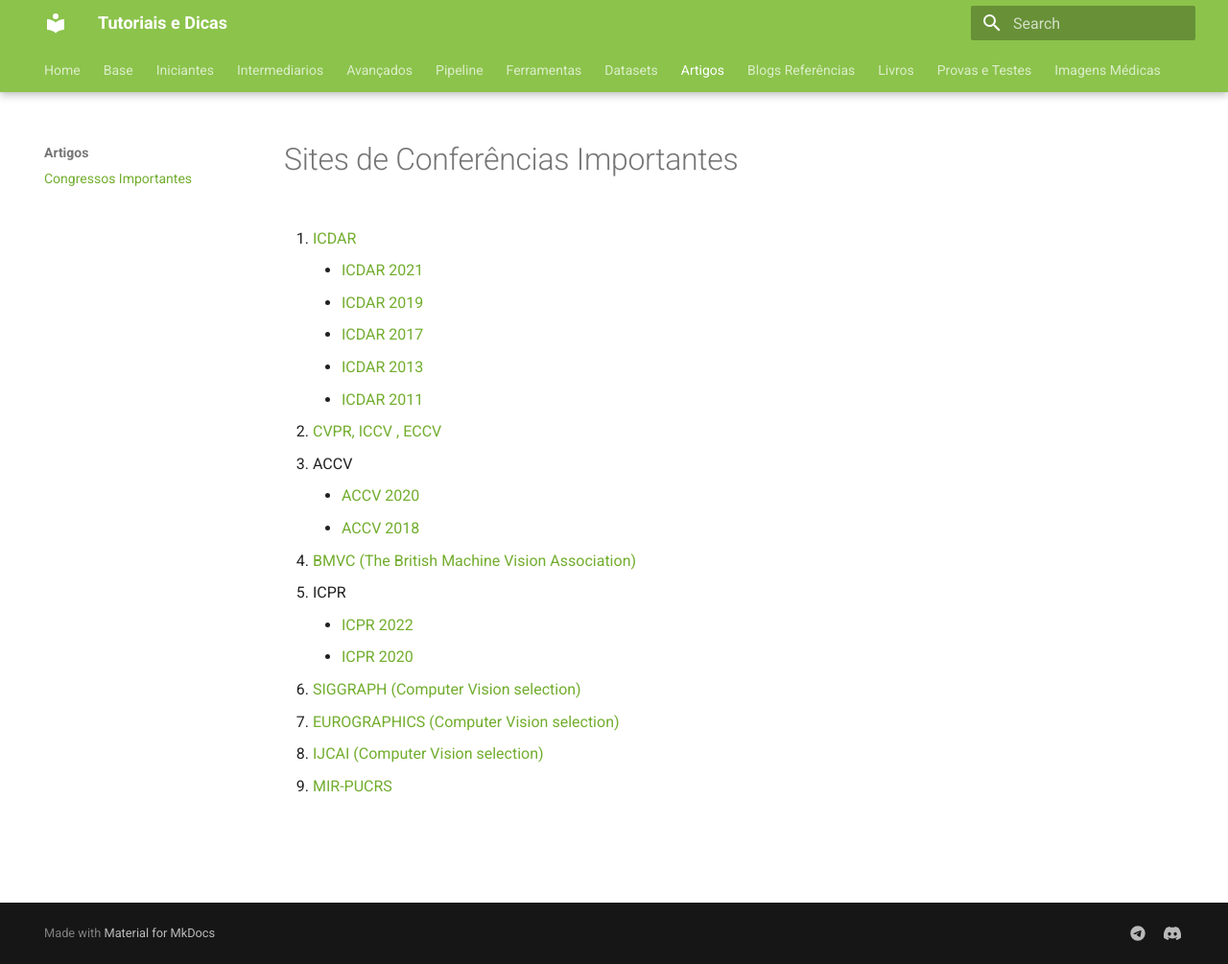
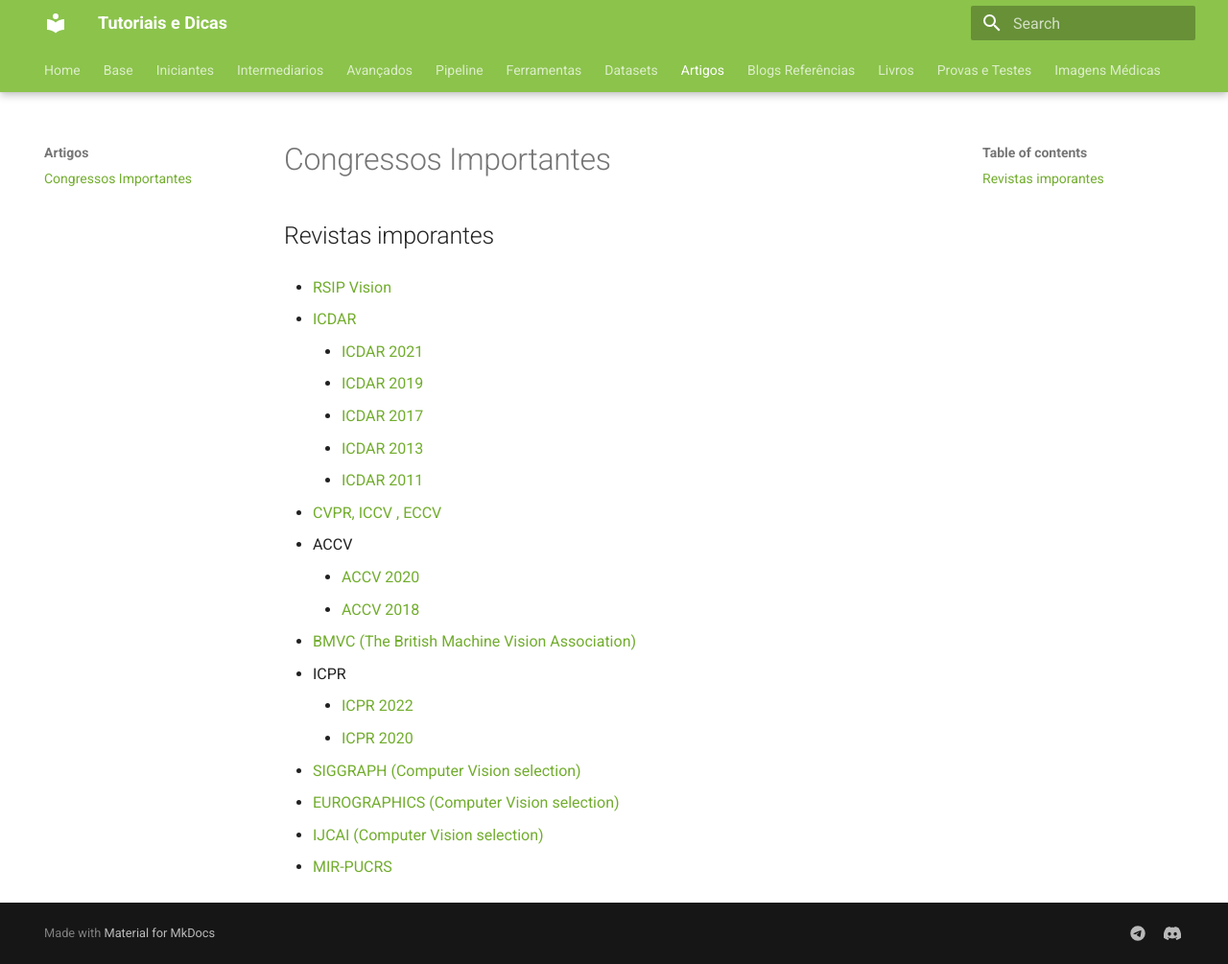
Before and after one commit to Grupo-OpenCV-BR/tutoriais-tecnologia, an MkDocs documentation site: the page built from docs/papers/congressos.md, in a window 1280 px wide and 1005 px high. Shown: the whole window at 96% size. Built offline with MkDocs 1.6.1 and Material for MkDocs 9.7.7, drawn with Linux system fonts in a browser that asks for light colours; the version menu is left out.

Commit message:
Andre (#25)
* Restruturação do repositório

* Restruturação do repositório

* Restruturação do projeto

* Restruturação do projeto

* Restruturação do projeto

* Restruturação do projeto

* Restruturação do projeto

* Restruturação do projeto

* Adição de revistas imporantes

* Adição de revistas imporantes

Co-authored-by: Andre Luiz Emidio Junior <andre.junior@engdb.com.br>

```diff
--- a/docs/papers/congressos.md
+++ b/docs/papers/congressos.md
@@ -1,4 +1,8 @@
-# Sites de Conferências Importantes
+## Revistas imporantes
+
+- [RSIP Vision](https://www.rsipvision.com/computer-vision-news/)
+
+
 
 1.  [ICDAR](https://www.icdar.org/)
     <ul>
```
